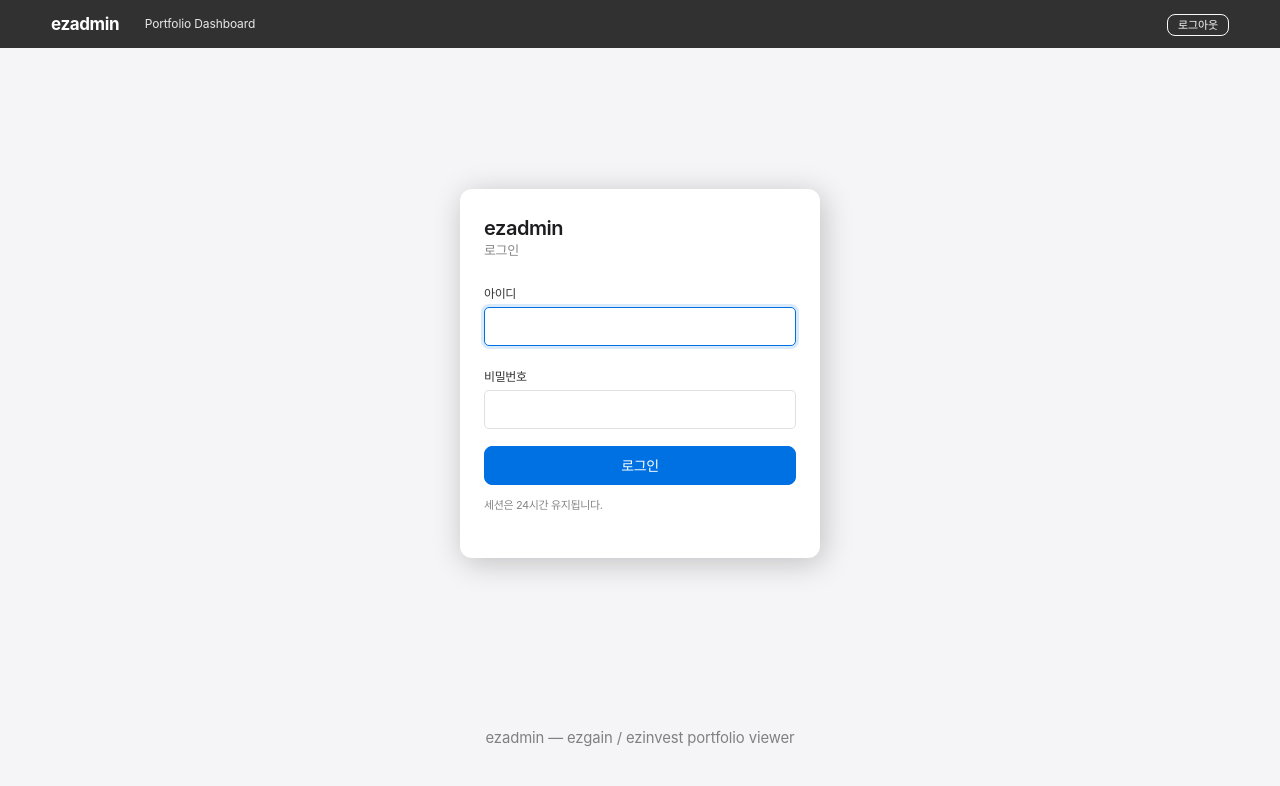
After one commit to bmchae/ezadmin, a Flask app: page /login in a window 1280 px wide. The commit adds this page. Shown: the top 786 px of the page. Run offline with Flask 3, Linux system fonts and the light colour scheme.

Commit message:
Basic Auth를 JWT 쿠키 세션으로 전환 (24시간 유지)
- env 변수명 통일: AUTH_USERNAME/AUTH_PASSWORD_HASH → WEB_AUTH_USER/WEB_AUTH_PASSWORD_HASH (ezsplit과 일관)
- HS256 JWT 세션 쿠키(ezadmin_session, HttpOnly/SameSite=Lax/24h), 파이썬 표준 라이브러리만 사용
- 서명키는 WEB_AUTH_SECRET 우선, 없으면 WEB_AUTH_PASSWORD_HASH 재사용
- /login, /logout 라우트 및 Apple 톤 로그인 폼 추가
- web frontend만 보호: /sell, /cancel, /askprice, /reload 는 인증 면제
- LAN(loopback/RFC1918/link-local) 우회 유지

Co-Authored-By: Claude Opus 4.7 (1M context) <noreply@anthropic.com>

```diff
--- a/scripts/gen_password_hash.py
+++ b/scripts/gen_password_hash.py
@@ -5,7 +5,7 @@ Basic Auth 비밀번호 해시 생성 스크립트.
     python scripts/gen_password_hash.py
 
 사용자명과 비밀번호를 입력받아 .env 파일에 붙여넣을 수 있는
-AUTH_USERNAME 및 AUTH_PASSWORD_HASH 두 줄을 출력한다.
+WEB_AUTH_USER 및 WEB_AUTH_PASSWORD_HASH 두 줄을 출력한다.
 해시에 '$' 문자가 포함되므로 반드시 작은따옴표로 감싸야 한다.
 """
 import getpass
@@ -37,8 +37,8 @@ def main():
     print("아래 두 줄을 .env 파일에 추가하세요.")
     print("해시에 '$' 문자가 들어 있으므로 반드시 작은따옴표로 감싸세요.")
     print()
-    print(f"AUTH_USERNAME={username}")
-    print(f"AUTH_PASSWORD_HASH='{hashed}'")
+    print(f"WEB_AUTH_USER={username}")
+    print(f"WEB_AUTH_PASSWORD_HASH='{hashed}'")
     return 0
 
 
--- a/src/app.py
+++ b/src/app.py
@@ -2,13 +2,19 @@
 ezadmin - Portfolio Dashboard
 ezgain/ezinvest의 포트폴리오 계좌별 보유종목/잔고를 조회하는 웹 대시보드
 """
+import base64
+import hashlib
+import hmac
 import ipaddress
+import json
 import os
 import time
 import traceback
 from concurrent.futures import ThreadPoolExecutor, as_completed
+from urllib.parse import quote
 
-from flask import Flask, Response, render_template, request, jsonify, make_response
+from flask import (Flask, Response, render_template, request, jsonify,
+                   make_response, redirect)
 from werkzeug.security import check_password_hash
 
 from config_loader import load_all_portfolios
@@ -54,9 +60,15 @@ app = Flask(__name__,
             template_folder=os.path.join(PROJECT_ROOT, "templates"),
             static_folder=os.path.join(PROJECT_ROOT, "static"))
 
-AUTH_USERNAME = os.environ.get("AUTH_USERNAME", "")
-AUTH_PASSWORD_HASH = os.environ.get("AUTH_PASSWORD_HASH", "")
+AUTH_USERNAME = os.environ.get("WEB_AUTH_USER", "")
+AUTH_PASSWORD_HASH = os.environ.get("WEB_AUTH_PASSWORD_HASH", "")
 TRUST_PROXY = os.environ.get("TRUST_PROXY", "0") == "1"
+
+SESSION_COOKIE = "ezadmin_session"
+SESSION_TTL = 24 * 60 * 60  # 24시간
+# 인증 면제 API 엔드포인트 (web frontend 외 API 서버 용도)
+API_PATH_SUFFIXES = ("/sell", "/cancel", "/askprice")
+API_PATH_EXACT = ("/reload",)
 
 
 def _client_ip():
@@ -79,34 +91,166 @@ def _is_lan(ip):
     return addr.is_loopback or addr.is_private or addr.is_link_local
 
 
-def _auth_required_response():
-    return Response(
-        "이 자원에 접근하려면 인증이 필요합니다.",
-        status=401,
-        headers={"WWW-Authenticate": 'Basic realm="ezadmin"'},
+def _is_https():
+    """요청이 HTTPS인지 판단. TRUST_PROXY=1 일 때 X-Forwarded-Proto 사용."""
+    if TRUST_PROXY:
+        return request.headers.get("X-Forwarded-Proto", "").lower() == "https"
+    return request.is_secure
+
+
+def _session_secret():
+    """JWT 서명키. ezsplit과 동일하게 WEB_AUTH_SECRET 우선, 없으면 PASSWORD_HASH 폴백."""
+    return os.environ.get("WEB_AUTH_SECRET") or AUTH_PASSWORD_HASH
+
+
+def _b64url_encode(data):
+    return base64.urlsafe_b64encode(data).rstrip(b"=").decode("ascii")
+
+
+def _b64url_decode(s):
+    pad = "=" * ((4 - len(s) % 4) % 4)
+    return base64.urlsafe_b64decode(s + pad)
+
+
+def _jwt_encode(payload, secret):
+    """HS256 JWT 생성 (ezsplit의 jose와 호환)."""
+    header = {"alg": "HS256", "typ": "JWT"}
+    h = _b64url_encode(json.dumps(header, separators=(",", ":")).encode("utf-8"))
+    p = _b64url_encode(json.dumps(payload, separators=(",", ":")).encode("utf-8"))
+    signing_input = f"{h}.{p}".encode("ascii")
+    sig = hmac.new(secret.encode("utf-8"), signing_input, hashlib.sha256).digest()
+    return f"{h}.{p}.{_b64url_encode(sig)}"
+
+
+def _jwt_decode(token, secret):
+    """HS256 JWT 검증 + exp 체크. 성공 시 payload dict, 실패 시 None."""
+    if not token or not secret:
+        return None
+    parts = token.split(".")
+    if len(parts) != 3:
+        return None
+    h_b64, p_b64, s_b64 = parts
+    signing_input = f"{h_b64}.{p_b64}".encode("ascii")
+    expected = hmac.new(secret.encode("utf-8"), signing_input, hashlib.sha256).digest()
+    try:
+        got = _b64url_decode(s_b64)
+    except (ValueError, TypeError):
+        return None
+    if not hmac.compare_digest(expected, got):
+        return None
+    try:
+        payload = json.loads(_b64url_decode(p_b64))
+    except (ValueError, TypeError):
+        return None
+    exp = payload.get("exp")
+    if not isinstance(exp, (int, float)) or exp < time.time():
+        return None
+    return payload
+
+
+def _is_api_path(path):
+    """API 서버용 엔드포인트는 인증 면제 (web frontend만 보호)."""
+    if path in API_PATH_EXACT:
+        return True
+    return any(path.endswith(suf) for suf in API_PATH_SUFFIXES)
+
+
+def _set_session_cookie(resp, token, max_age):
+    resp.set_cookie(
+        SESSION_COOKIE, token,
+        max_age=max_age,
+        httponly=True,
+        secure=_is_https(),
+        samesite="Lax",
+        path="/",
     )
 
 
 @app.before_request
-def _wan_basic_auth():
-    """LAN은 통과, WAN은 Basic Auth 강제."""
+def _require_session():
+    """web frontend만 세션 쿠키로 보호. API 엔드포인트/LAN/공개경로는 통과."""
+    path = request.path
+    # 공개 경로: 로그인/로그아웃/정적 파일 + API 서버 엔드포인트
+    if (path in ("/login", "/logout")
+            or path.startswith("/static/")
+            or _is_api_path(path)):
+        return None
+
     if _is_lan(_client_ip()):
         return None
 
     if not AUTH_USERNAME or not AUTH_PASSWORD_HASH:
-        # 외부에서 접근 중이나 인증 설정이 없음 → 접근 차단 (안전한 기본값)
         return Response(
-            "외부 접근이 차단되어 있습니다. .env의 AUTH_USERNAME / AUTH_PASSWORD_HASH를 설정하세요.",
+            "외부 접근이 차단되어 있습니다. .env의 WEB_AUTH_USER / WEB_AUTH_PASSWORD_HASH를 설정하세요.",
             status=503,
             mimetype="text/plain; charset=utf-8",
         )
 
-    auth = request.authorization
-    if (not auth
-            or auth.username != AUTH_USERNAME
-            or not check_password_hash(AUTH_PASSWORD_HASH, auth.password or "")):
-        return _auth_required_response()
-    return None
+    secret = _session_secret()
+    if not secret:
+        return Response(
+            "서버 인증 설정 오류: WEB_AUTH_SECRET 또는 WEB_AUTH_PASSWORD_HASH 필요.",
+            status=503,
+            mimetype="text/plain; charset=utf-8",
+        )
+
+    token = request.cookies.get(SESSION_COOKIE, "")
+    payload = _jwt_decode(token, secret)
+    if payload and payload.get("sub"):
+        return None
+
+    # 인증 실패 → 로그인 페이지로
+    next_url = request.full_path.rstrip("?") if request.query_string else request.path
+    return redirect(f"/login?next={quote(next_url)}")
+
+
+@app.route("/login", methods=["GET", "POST"])
+def login():
+    """로그인 폼 / 자격 검증 후 JWT 쿠키 발급."""
+    next_url = (request.values.get("next") or "/").strip()
+    if not next_url.startswith("/"):
+        next_url = "/"
+
+    if request.method == "GET":
+        return render_template("login.html", error=None, next_url=next_url)
+
+    username = (request.form.get("username") or "").strip()
+    password = request.form.get("password") or ""
+
+    if not AUTH_USERNAME or not AUTH_PASSWORD_HASH:
+        return render_template("login.html",
+                               error="서버 인증이 설정되지 않았습니다.",
+                               next_url=next_url), 503
+
+    user_ok = hmac.compare_digest(username, AUTH_USERNAME)
+    try:
+        pass_ok = check_password_hash(AUTH_PASSWORD_HASH, password)
+    except (ValueError, TypeError):
+        pass_ok = False
+    if not (user_ok and pass_ok):
+        return render_template("login.html",
+                               error="아이디 또는 비밀번호가 올바르지 않습니다.",
+                               next_url=next_url), 401
+
+    secret = _session_secret()
+    if not secret:
+        return render_template("login.html",
+                               error="서버 설정 오류 (WEB_AUTH_SECRET).",
+                               next_url=next_url), 503
+
+    now = int(time.time())
+    token = _jwt_encode({"sub": username, "iat": now, "exp": now + SESSION_TTL}, secret)
+
+    resp = make_response(redirect(next_url))
+    _set_session_cookie(resp, token, SESSION_TTL)
+    return resp
+
+
+@app.route("/logout", methods=["GET", "POST"])
+def logout():
+    resp = make_response(redirect("/login"))
+    _set_session_cookie(resp, "", 0)
+    return resp
 
 
 # 포트폴리오 목록 캐시 (앱 시작 시 로드)
--- a/templates/base.html
+++ b/templates/base.html
@@ -238,9 +238,15 @@
 </head>
 <body>
     <nav class="navbar navbar-dark mb-4">
-        <div class="container-fluid px-5">
+        <div class="container-fluid px-5 d-flex align-items-center">
             <a class="navbar-brand fw-bold" href="/">ezadmin</a>
-            <span class="text-light small">Portfolio Dashboard</span>
+            <span class="text-light small ms-2">Portfolio Dashboard</span>
+            <form method="POST" action="/logout" class="ms-auto mb-0">
+                <button type="submit" class="btn btn-sm btn-outline-light"
+                        style="font-size: 11px; padding: 2px 10px; letter-spacing: -0.12px;">
+                    로그아웃
+                </button>
+            </form>
         </div>
     </nav>
     <div class="container-fluid px-5" style="max-width: 95%;">
--- /dev/null
+++ b/templates/login.html
@@ -0,0 +1,86 @@
+{% extends "base.html" %}
+{% block title %}ezadmin - 로그인{% endblock %}
+{% block content %}
+<style>
+    .login-wrap {
+        min-height: calc(100vh - 200px);
+        display: flex;
+        align-items: center;
+        justify-content: center;
+    }
+    .login-card {
+        width: 100%;
+        max-width: 360px;
+        padding: 28px 24px;
+        background: var(--apple-surface);
+        border-radius: var(--apple-radius-lg);
+        box-shadow: var(--apple-card-shadow);
+    }
+    .login-card h1 {
+        font-size: 20px;
+        font-weight: 600;
+        letter-spacing: -0.022em;
+        margin-bottom: 2px;
+    }
+    .login-card .sub {
+        font-size: 13px;
+        color: var(--apple-text-tertiary);
+        margin-bottom: 20px;
+    }
+    .login-card label {
+        font-size: 12px;
+        color: var(--apple-text-secondary);
+        margin-bottom: 4px;
+    }
+    .login-card .form-control {
+        font-size: 14px;
+        border-radius: var(--apple-radius-sm);
+        border: 1px solid var(--apple-divider-strong);
+        padding: 8px 10px;
+    }
+    .login-card .form-control:focus {
+        border-color: var(--apple-focus);
+        box-shadow: 0 0 0 3px rgba(0, 113, 227, 0.15);
+    }
+    .login-card .btn-primary {
+        width: 100%;
+        font-size: 14px;
+        padding: 8px 12px;
+    }
+    .login-card .hint {
+        font-size: 11px;
+        color: var(--apple-text-tertiary);
+        margin-top: 12px;
+    }
+    .login-error {
+        font-size: 12px;
+        color: #a30011;
+        background: #ffe8ea;
+        padding: 8px 10px;
+        border-radius: var(--apple-radius-sm);
+        margin-bottom: 14px;
+    }
+</style>
+<div class="login-wrap">
+    <form class="login-card" method="POST" action="/login">
+        <h1>ezadmin</h1>
+        <p class="sub">로그인</p>
+        {% if error %}
+        <div class="login-error">{{ error }}</div>
+        {% endif %}
+        <input type="hidden" name="next" value="{{ next_url }}">
+        <div class="mb-3">
+            <label for="username">아이디</label>
+            <input type="text" id="username" name="username" class="form-control"
+                   autocomplete="username" autofocus required>
+        </div>
+        <div class="mb-3">
+            <label for="password">비밀번호</label>
+            <input type="password" id="password" name="password" class="form-control"
+                   autocomplete="current-password" required>
+        </div>
+        <button type="submit" class="btn btn-primary">로그인</button>
+        <p class="hint">세션은 24시간 유지됩니다.</p>
+    </form>
+</div>
+{% endblock %}
```
Also changed, not shown: README.md, 1 other file.
